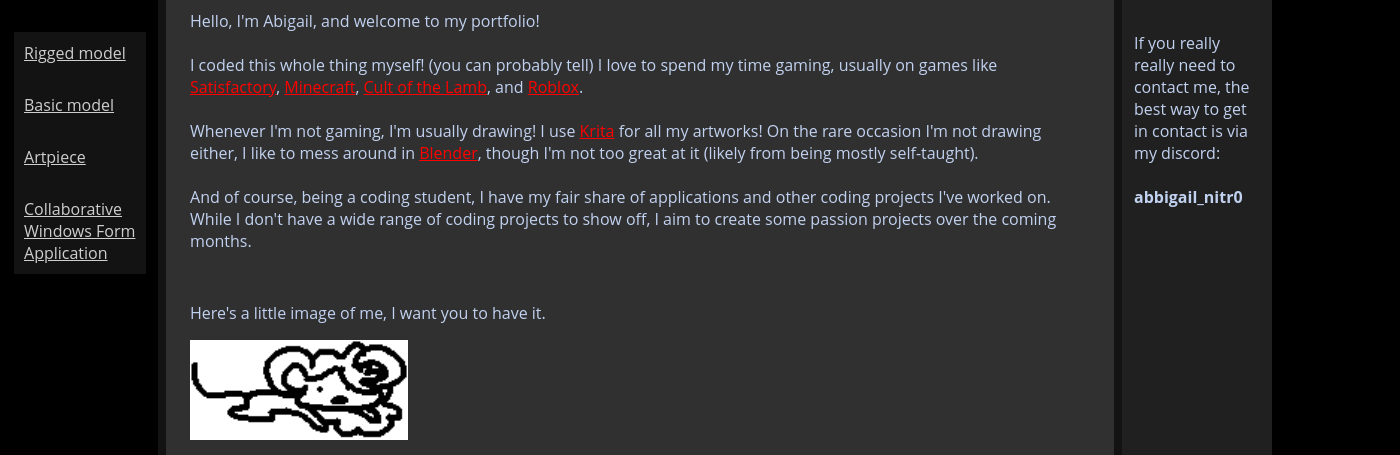
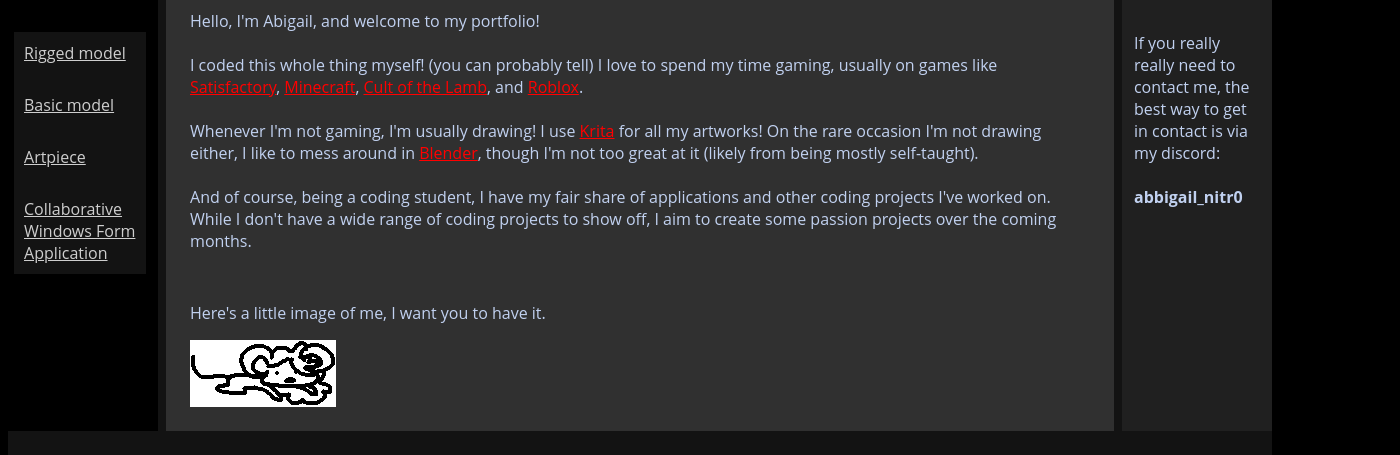
Before and after one commit to AbigailNitro/week2-3-assignment2-3, a plain HTML site: page index.html in a window 1280 px wide. Shown: the part 345-800 px from the top of the page, 1400 px wide, since content can reach past the window. Drawn offline with Linux system fonts and the light colour scheme.

Commit message:
added some basic scaling for different resolutions, more to come

```diff
--- a/css/styles.css
+++ b/css/styles.css
@@ -9,7 +9,7 @@ body {
 h1 {
     color: #1d1d1d;
     font-family: 'Open Sans', sans-serif;
-    font-size:64px
+    font-size: 5vmax;
 
 }
 h2 {
@@ -33,7 +33,10 @@ details {
     color:#cec3fd;
     font-family: 'Open Sans', sans-serif;
 }
-
+img {
+    max-width:100%;
+    height:auto;
+}
 
 .header-text{
     font-size:24px;
@@ -61,8 +64,15 @@ details {
     grid-template-rows: auto auto 1fr auto;
 
     min-height: 100vh;
-    gap:8px;
+    gap:2px;
     /*padding: 8px;*/
+    @media screen and (min-width: 768px) {
+        gap: 4px;
+    }
+    @media screen and (min-width: 1024px) {
+        gap: 8px;
+    }
+
 
     background-color: #131313;
 }
@@ -70,7 +80,14 @@ details {
 header { grid-area: header; background-color: #cfcfcf; padding:6px; padding-left:20px;}
 nav    { grid-area: nav;    background-color: #000000;     padding:12px; color: #cecece;}
 main   { grid-area: main;   background-color: #303030;  padding:24px; overflow:auto;}
-aside  { grid-area: sidebar;background-color: #202020; padding:12px;}
+aside  { grid-area: sidebar;background-color: #202020; padding:4px;
+    @media screen and (min-width: 768px) {
+        padding: 8px;
+    }
+    @media screen and (min-width: 1024px) {
+        padding: 12px;
+    }
+}
 portf  { grid-area: portf;  background-color: #131313;   padding:16px; }
 footer { grid-area: footer; background-color: #000000;   padding:32px; }
 
```
